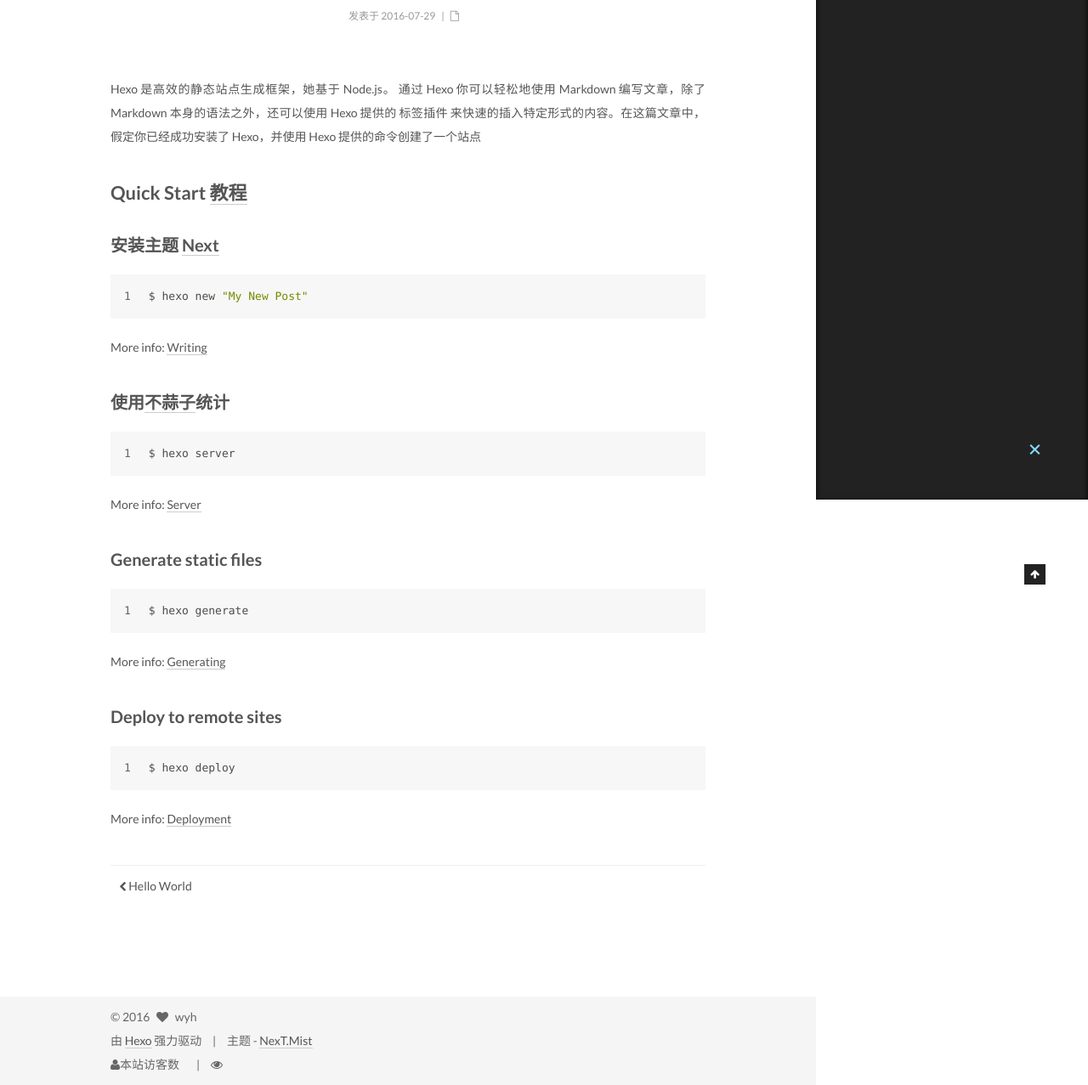
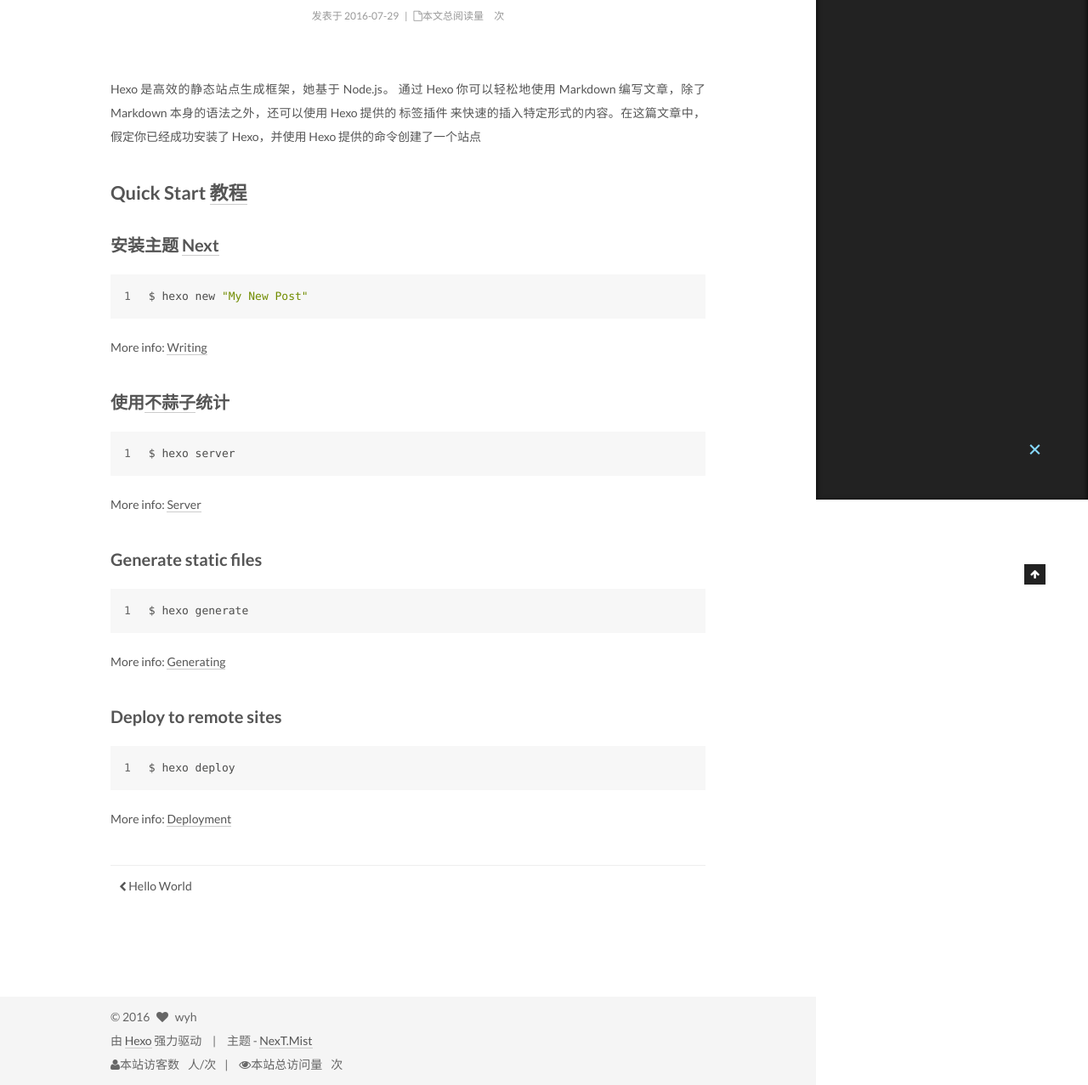
Before and after one commit to wyh2020/myblog, a plain HTML site: page 2016/07/29/first/index.html in a window 1280 px wide. Shown: the part 212-1489 px from the top of the page at 85% size. Drawn offline with Linux system fonts and the light colour scheme; some packages are replaced by stand-ins of ours; a script that the page names is missing.

Commit message:
Site updated: 2016-08-05 17:47:06

```diff
--- a/2016/07/29/first/index.html
+++ b/2016/07/29/first/index.html
@@ -269,8 +269,8 @@
 
 
               &nbsp; | &nbsp;
-              <span class="page-pv"><i class="fa fa-file-o"></i>
-              <span class="busuanzi-value" id="busuanzi_value_page_pv" ></span>
+              <span class="page-pv"><i class="fa fa-file-o">本文总阅读量</i>
+              <span class="busuanzi-value" id="busuanzi_value_page_pv" ></span>次
               </span>
 
         </div>
@@ -468,11 +468,11 @@
   <script async src="https://dn-lbstatics.qbox.me/busuanzi/2.3/busuanzi.pure.mini.js"></script>
 
 
-    <span class="site-uv"><i class="fa fa-user">本站访客数</i><span class="busuanzi-value" id="busuanzi_value_site_uv"></span></span>
+    <span class="site-uv"><i class="fa fa-user">本站访客数</i><span class="busuanzi-value" id="busuanzi_value_site_uv"></span>人/次</span>
 
 
 
-    <span class="site-pv"><i class="fa fa-eye"></i><span class="busuanzi-value" id="busuanzi_value_site_pv"></span></span>
+    <span class="site-pv"><i class="fa fa-eye">本站总访问量</i><span class="busuanzi-value" id="busuanzi_value_site_pv"></span>次</span>
 
 
 </div>
--- a/css/main.css
+++ b/css/main.css
@@ -1548,7 +1548,7 @@
   width: 4px;
   height: 4px;
   border-radius: 50%;
-  background: #6f9c60;
+  background: #e3ff2f;
 }
 .links-of-blogroll {
   font-size: 13px;
```
Also changed, not shown: 2016/07/29/hello-world/index.html (+4 -4 lines), archives/2016/07/index.html (+2 -2 lines), archives/2016/index.html (+2 -2 lines), archives/index.html (+2 -2 lines), index.html (+2 -2 lines).
